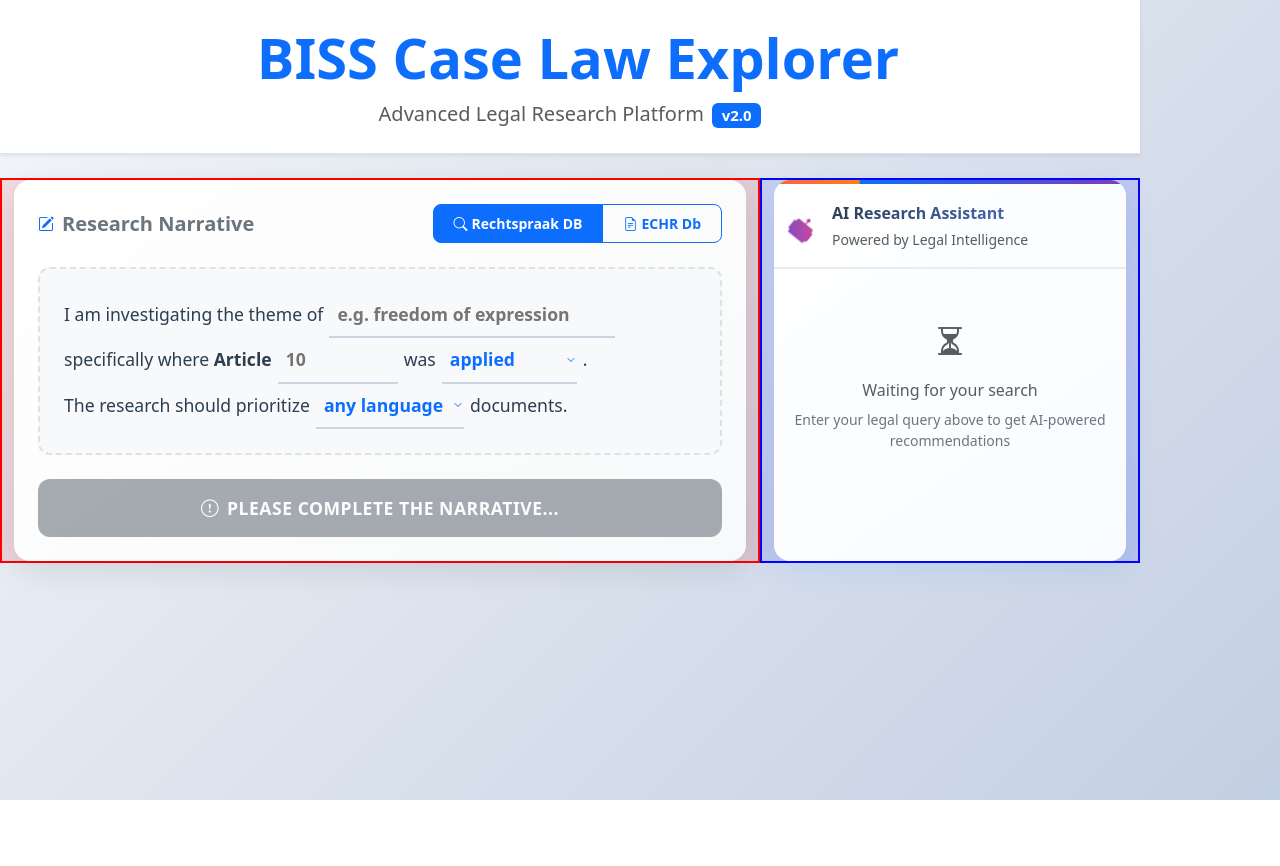
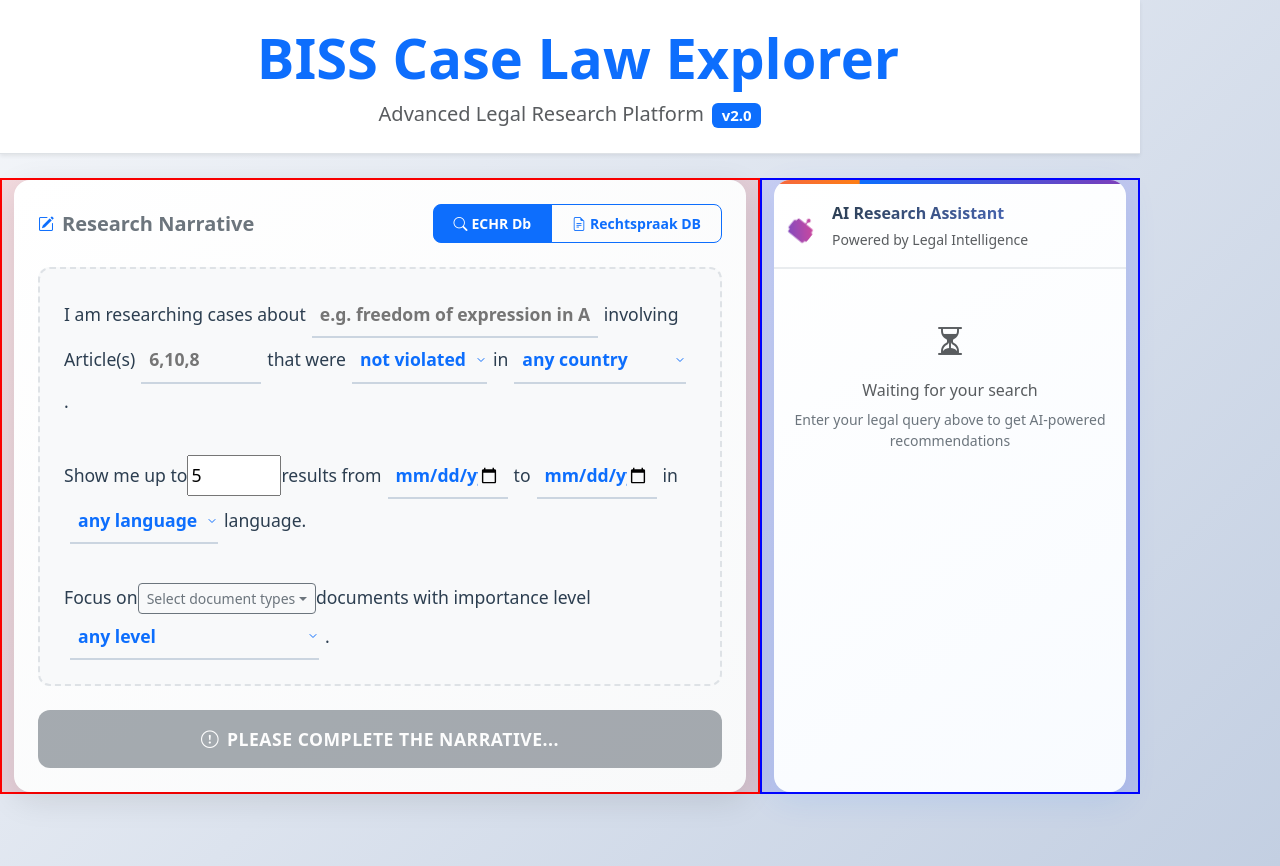
Before and after one commit to amirrezadev75/biss, a React (Vite) app: page / in a window 1280 px wide. Before the commit the page ends 800 px from the top, so only its background shows below. Built offline with nearby package versions, Linux system fonts and the light colour scheme.

Commit message:
form fixed and completed

```diff
--- a/src/components/NlForm/ECHRForm.jsx
+++ b/src/components/NlForm/ECHRForm.jsx
@@ -1,65 +1,150 @@
 import React from 'react';
+import { Form, Dropdown } from 'react-bootstrap';
 
 const ECHRForm = ({ data, onUpdate }) => {
-  const handleStatusChange = (status) => {
-    const articleNum = data.articles?.applied[0] || data.articles?.violated[0] || data.articles?.non_violated[0] || "";
-
-    // Clear all and set the specific one
-    onUpdate('articles.applied', status === 'applied' ? [articleNum] : []);
-    onUpdate('articles.violated', status === 'violated' ? [articleNum] : []);
-    onUpdate('articles.non_violated', status === 'non_violated' ? [articleNum] : []);
+  const handleArticleChange = (value, status) => {
+    const articles = value.split(',').map(art => art.trim()).filter(art => art);
+    onUpdate(`articles.${status}`, articles);
   };
 
-  const handleArticleNumber = (val) => {
-    if (data.articles?.violated?.length > 0) onUpdate('articles.violated', [val]);
-    else if (data.articles?.non_violated?.length > 0) onUpdate('articles.non_violated', [val]);
-    else onUpdate('articles.applied', [val]);
+  const handleDocTypeToggle = (docType) => {
+    const current = data.document_types || [];
+    const updated = current.includes(docType)
+      ? current.filter(item => item !== docType)
+      : [...current, docType];
+    onUpdate('document_types', updated);
   };
 
   return (
     <div className="nl-sentence">
-      I am investigating the theme of
+      I am researching cases about
       <input
         type="text"
         className="nl-input"
-        placeholder="e.g. freedom of expression"
-        value={data.query}
+        placeholder="e.g. freedom of expression in Armenia"
+        value={data.query || ""}
         onChange={(e) => onUpdate('query', e.target.value)}
       />
-
-      specifically where <strong>Article</strong>
+      involving Article(s)
       <input
         type="text"
         className="nl-input-sm"
-        placeholder="10"
-        value={data.articles?.applied[0] || data.articles?.violated[0] || data.articles?.non_violated[0] || ""}
-        onChange={(e) => handleArticleNumber(e.target.value)}
+        placeholder="6,10,8"
+        value={data.articles?.violated?.join(',') || data.articles?.applied?.join(',') || data.articles?.non_violated?.join(',') || ""}
+        onChange={(e) => {
+          const currentStatus = data.articles?.violated?.length > 0 ? 'violated' :
+                              data.articles?.applied?.length > 0 ? 'applied' : 'non_violated';
+          handleArticleChange(e.target.value, currentStatus);
+        }}
       />
-
-      was
+      that were
       <select
         className="nl-select"
-        value={data.articles?.violated?.length > 0 ? 'violated' : data.articles?.non_violated?.length > 0 ? 'non_violated' : 'applied'}
-        onChange={(e) => handleStatusChange(e.target.value)}
+        value={data.articles?.violated?.length > 0 ? 'violated' :
+              data.articles?.applied?.length > 0 ? 'applied' : 'non_violated'}
+        onChange={(e) => {
+          const currentArticles = data.articles?.violated?.join(',') ||
+                                 data.articles?.applied?.join(',') ||
+                                 data.articles?.non_violated?.join(',') || "";
+          // Clear all arrays first
+          onUpdate('articles.violated', []);
+          onUpdate('articles.applied', []);
+          onUpdate('articles.non_violated', []);
+          // Set the new status
+          if (currentArticles) {
+            handleArticleChange(currentArticles, e.target.value);
+          }
+        }}
       >
+        <option value="violated">violated</option>
         <option value="applied">applied</option>
-        <option value="violated">violated</option>
         <option value="non_violated">not violated</option>
+      </select>
+      in
+      <select
+        className="nl-select"
+        value={data.advanced_settings?.respondent_state || ""}
+        onChange={(e) => onUpdate('advanced_settings.respondent_state', e.target.value)}
+      >
+        <option value="">any country</option>
+        <option value="FRA">France</option>
+        <option value="DEU">Germany</option>
+        <option value="ARM">Armenia</option>
+        <option value="GBR">United Kingdom</option>
+        <option value="ITA">Italy</option>
+        <option value="ESP">Spain</option>
       </select>.
 
-      <br />
+      <br /><br />
 
-      The research should prioritize
+      Show me up to
+      <input
+        type="number"
+        className="nl-input-xs"
+        placeholder="5"
+        min="1"
+        max="50"
+        value={data.max_results || ""}
+        onChange={(e) => onUpdate('max_results', parseInt(e.target.value) || 5)}
+      />
+      results from
+      <input
+        type="date"
+        className="nl-input-sm"
+        value={data.advanced_settings?.start_date || ""}
+        onChange={(e) => onUpdate('advanced_settings.start_date', e.target.value)}
+      />
+      to
+      <input
+        type="date"
+        className="nl-input-sm"
+        value={data.advanced_settings?.end_date || ""}
+        onChange={(e) => onUpdate('advanced_settings.end_date', e.target.value)}
+      />
+      in
       <select
         className="nl-select"
-        value={data.advanced_settings?.language}
+        value={data.advanced_settings?.language || ""}
         onChange={(e) => onUpdate('advanced_settings.language', e.target.value)}
       >
         <option value="">any language</option>
         <option value="ENG">English</option>
         <option value="FRE">French</option>
+        <option value="GER">German</option>
       </select>
-      documents.
+      language.
+
+      <br /><br />
+
+      Focus on
+      <Dropdown className="d-inline-block">
+        <Dropdown.Toggle variant="outline-secondary" size="sm">
+          {data.document_types?.length > 0 ? `${data.document_types.length} document types` : 'Select document types'}
+        </Dropdown.Toggle>
+        <Dropdown.Menu>
+          {['HEJUD', 'HEDEC', 'HEADM', 'HECOM'].map(docType => (
+            <Dropdown.Item key={docType} as="div">
+              <Form.Check
+                type="checkbox"
+                label={docType === 'HEJUD' ? 'Judgments' : docType === 'HEDEC' ? 'Decisions' : docType === 'HEADM' ? 'Admissibility' : 'Committee'}
+                checked={data.document_types?.includes(docType) || false}
+                onChange={() => handleDocTypeToggle(docType)}
+              />
+            </Dropdown.Item>
+          ))}
+        </Dropdown.Menu>
+      </Dropdown>
+      documents with importance level
+      <select
+        className="nl-select"
+        value={data.advanced_settings?.importance_level || ""}
+        onChange={(e) => onUpdate('advanced_settings.importance_level', parseInt(e.target.value))}
+      >
+        <option value="">any level</option>
+        <option value="1">Level 1 (Key cases)</option>
+        <option value="2">Level 2 (Important cases)</option>
+        <option value="3">Level 3 (All cases)</option>
+      </select>.
     </div>
   );
 };
--- a/src/components/NlForm/NlForm.jsx
+++ b/src/components/NlForm/NlForm.jsx
@@ -23,18 +23,44 @@
 
   const [db1Data, setDb1Data] = useState({
     query: "",
+    max_results: 5,
     articles: {
-      applied: [""],
+      applied: [],
       violated: [],
-      non_violated: []
+      non_violated: [],
+      logic: "OR"
     },
-    advanced_settings: { language: "" }
+    keywords: [],
+    application_numbers: [],
+    advanced_settings: {
+      start_date: "",
+      end_date: "",
+      language: "",
+      importance_level: "",
+      respondent_state: "",
+      degrees_sources: 0,
+      degrees_targets: 0
+    },
+    document_types: []
   });
 
   const [db2Data, setDb2Data] = useState({
     query: "",
-    articles: { applied: [] },
-    advanced_settings: { language: "" }
+    max_results: 5,
+    law_references: {
+      articles: [],
+      logic: "AND"
+    },
+    keywords: [],
+    instances: [],
+    domains: [],
+    advanced_settings: {
+      start_date: "",
+      end_date: "",
+      degrees_sources: 0,
+      degrees_targets: 0,
+      document_types: []
+    }
   });
 
   const handleUpdate = (path, value) => {
@@ -51,21 +77,37 @@
 
   const isFormIncomplete = () => {
     if (activeDb === 'DB1') {
-      // For General Search, only check query and article number
       const isQueryEmpty = !db1Data.query || db1Data.query.trim().length === 0;
-      const articleNum = db1Data.articles?.applied[0] || db1Data.articles?.violated[0] || db1Data.articles?.non_violated[0] || "";
-      const isArticleEmpty = !articleNum || articleNum.trim().length === 0;
-      return isQueryEmpty || isArticleEmpty;
+
+      const hasViolatedArticles = db1Data.articles?.violated?.length > 0;
+      const hasAppliedArticles = db1Data.articles?.applied?.length > 0;
+      const hasNonViolatedArticles = db1Data.articles?.non_violated?.length > 0;
+      const areArticlesEmpty = !hasViolatedArticles && !hasAppliedArticles && !hasNonViolatedArticles;
+
+      const isRespondentEmpty = !db1Data.advanced_settings?.respondent_state || db1Data.advanced_settings.respondent_state.trim().length === 0;
+      const isStartDateEmpty = !db1Data.advanced_settings?.start_date;
+      const isEndDateEmpty = !db1Data.advanced_settings?.end_date;
+      const isLanguageEmpty = !db1Data.advanced_settings?.language;
+      const isImportanceLevelEmpty = !db1Data.advanced_settings?.importance_level;
+
+      const isMaxResultsEmpty = !db1Data.max_results || db1Data.max_results < 1;
+      const areDocTypesEmpty = !db1Data.document_types || db1Data.document_types.length === 0;
+
+      return isQueryEmpty || areArticlesEmpty || isRespondentEmpty ||
+             isStartDateEmpty || isEndDateEmpty || isLanguageEmpty ||
+             isImportanceLevelEmpty || isMaxResultsEmpty || areDocTypesEmpty;
     } else {
-      const isQueryEmpty = !db2Data.query || db2Data.query.trim().length === 0;
-      const areArticlesEmpty = !db2Data.articles || db2Data.articles.applied.length === 0;
-      return isQueryEmpty || areArticlesEmpty;
+      const areInstancesEmpty = !db2Data.instances || db2Data.instances.length === 0;
+      const areDomainsEmpty = !db2Data.domains || db2Data.domains.length === 0;
+      const areDocTypesEmpty = !db2Data.advanced_settings?.document_types || db2Data.advanced_settings.document_types.length === 0;
+      const isMaxResultsEmpty = !db2Data.max_results || db2Data.max_results < 1;
+
+      return areInstancesEmpty || areDomainsEmpty || areDocTypesEmpty || isMaxResultsEmpty;
     }
   };
 
   return (
     <div className="nl-container shadow-lg p-4 border rounded bg-white position-relative">
-      {/* Header Section */}
       <div className="d-flex justify-content-between align-items-center mb-4">
         <div className="d-flex align-items-center">
           <i className="bi bi-pencil-square text-primary me-2"></i>
@@ -78,7 +120,7 @@
             className="fw-semibold"
           >
             <i className="bi bi-search me-1"></i>
-            Rechtspraak DB
+            ECHR Db
           </Button>
           <Button
             variant={activeDb === 'DB2' ? 'primary' : 'outline-primary'}
@@ -86,12 +128,11 @@
             className="fw-semibold"
           >
             <i className="bi bi-file-earmark-text me-1"></i>
-            ECHR Db
+            Rechtspraak DB
           </Button>
         </ButtonGroup>
       </div>
 
-      {/* Form Content */}
       <div className="sentence-box">
         {activeDb === 'DB1' ? (
           <ECHRForm data={db1Data} onUpdate={handleUpdate} />
--- a/src/components/NlForm/RechtspraakForm.jsx
+++ b/src/components/NlForm/RechtspraakForm.jsx
@@ -1,32 +1,161 @@
 import React from 'react';
+import { Form, Dropdown } from 'react-bootstrap';
+
 const RechtspraakForm = ({ data, onUpdate }) => {
+  const handleKeywordsChange = (value) => {
+    const keywords = value.split(',').map(kw => kw.trim()).filter(kw => kw);
+    onUpdate('keywords', keywords);
+  };
+
+  const handleInstanceToggle = (instance) => {
+    const current = data.instances || [];
+    const updated = current.includes(instance)
+      ? current.filter(item => item !== instance)
+      : [...current, instance];
+    onUpdate('instances', updated);
+  };
+
+  const handleDomainToggle = (domain) => {
+    const current = data.domains || [];
+    const updated = current.includes(domain)
+      ? current.filter(item => item !== domain)
+      : [...current, domain];
+    onUpdate('domains', updated);
+  };
+
+  const handleDocTypeToggle = (docType) => {
+    const current = data.advanced_settings?.document_types || [];
+    const updated = current.includes(docType)
+      ? current.filter(item => item !== docType)
+      : [...current, docType];
+    onUpdate('advanced_settings.document_types', updated);
+  };
+
   return (
-    <div className="nl-sentence">
-      I want to find cases about
+    <div>
+      I am searching for legal cases from
+      <Dropdown className="d-inline-block">
+        <Dropdown.Toggle variant="outline-secondary" size="sm">
+          {data.instances?.length > 0 ? `${data.instances.length} courts` : 'Select courts'}
+        </Dropdown.Toggle>
+        <Dropdown.Menu>
+          {['Supreme Court', 'Council of State', 'Central Appeals Court', 'Trade and Industry Appeals Tribunal', 'Courts of Appeal', 'Courts', 'Other bodies within the Kingdom'].map(instance => (
+            <Dropdown.Item key={instance} as="div">
+              <Form.Check
+                type="checkbox"
+                label={instance}
+                checked={data.instances?.includes(instance) || false}
+                onChange={() => handleInstanceToggle(instance)}
+              />
+            </Dropdown.Item>
+          ))}
+        </Dropdown.Menu>
+      </Dropdown>
+      in the domain(s) of
+      <Dropdown className="d-inline-block">
+        <Dropdown.Toggle variant="outline-secondary" size="sm">
+          {data.domains?.length > 0 ? `${data.domains.length} domains` : 'Select domains'}
+        </Dropdown.Toggle>
+        <Dropdown.Menu>
+          {['Administrative law', 'Civil law', 'Public international law', 'Criminal law'].map(domain => (
+            <Dropdown.Item key={domain} as="div">
+              <Form.Check
+                type="checkbox"
+                label={domain}
+                checked={data.domains?.includes(domain) || false}
+                onChange={() => handleDomainToggle(domain)}
+              />
+            </Dropdown.Item>
+          ))}
+        </Dropdown.Menu>
+      </Dropdown>
+      logic.
+
+      <br /><br />
+
+      Show me up to
       <input
-        type="text"
-        className="nl-input"
-        placeholder="e.g. Pokémon"
-        value={data.query}
-        onChange={(e) => onUpdate('query', e.target.value)}
+        type="number"
+        className="nl-input-xs"
+        placeholder="5"
+        min="1"
+        max="100"
+        value={data.max_results || ""}
+        onChange={(e) => onUpdate('max_results', parseInt(e.target.value) || 5)}
       />
-      specifically involving the state of
-      <input
-        type="text"
-        className="nl-input-sm"
-        placeholder="NLD"
-        value={data.respondent_state}
-        onChange={(e) => onUpdate('respondent_state', e.target.value)}
-      />.
-      <br />
-      I am interested in documents from
+      results from
       <input
         type="date"
-        className="nl-input"
-        value={data.advanced_settings.start_date}
+        className="nl-input-sm"
+        value={data.advanced_settings?.start_date || ""}
         onChange={(e) => onUpdate('advanced_settings.start_date', e.target.value)}
       />
-      onwards.
+      to
+      <input
+        type="date"
+        className="nl-input-sm"
+        value={data.advanced_settings?.end_date || ""}
+        onChange={(e) => onUpdate('advanced_settings.end_date', e.target.value)}
+      />
+      for
+      <Dropdown className="d-inline-block">
+        <Dropdown.Toggle variant="outline-secondary" size="sm">
+          {data.advanced_settings?.document_types?.length > 0 ? `${data.advanced_settings.document_types.length} types` : 'Select document types'}
+        </Dropdown.Toggle>
+        <Dropdown.Menu>
+          {['Decision', 'Opinion', 'Judgment', 'Order'].map(docType => (
+            <Dropdown.Item key={docType} as="div">
+              <Form.Check
+                type="checkbox"
+                label={docType}
+                checked={data.advanced_settings?.document_types?.includes(docType) || false}
+                onChange={() => handleDocTypeToggle(docType)}
+              />
+            </Dropdown.Item>
+          ))}
+        </Dropdown.Menu>
+      </Dropdown>
+      documents.
+
+      <br /><br />
+
+      <details className="mt-3">
+        <summary className="text-muted small">Advanced Options</summary>
+        <div className="mt-2 p-2 border rounded bg-light">
+          <div className="mb-2">
+            <label className="form-label small">Keywords (comma-separated):</label>
+            <input
+              type="text"
+              className="form-control form-control-sm"
+              placeholder="contract, breach, damages"
+              value={data.keywords?.join(', ') || ""}
+              onChange={(e) => handleKeywordsChange(e.target.value)}
+            />
+          </div>
+          <div className="row">
+            <div className="col-6">
+              <label className="form-label small">Degrees Sources:</label>
+              <input
+                type="number"
+                className="form-control form-control-sm"
+                min="0"
+                value={data.advanced_settings?.degrees_sources || 0}
+                onChange={(e) => onUpdate('advanced_settings.degrees_sources', parseInt(e.target.value) || 0)}
+              />
+            </div>
+            <div className="col-6">
+              <label className="form-label small">Degrees Targets:</label>
+              <input
+                type="number"
+                className="form-control form-control-sm"
+                min="0"
+                value={data.advanced_settings?.degrees_targets || 0}
+                onChange={(e) => onUpdate('advanced_settings.degrees_targets', parseInt(e.target.value) || 0)}
+              />
+            </div>
+          </div>
+        </div>
+      </details>
     </div>
   );
 };
```
